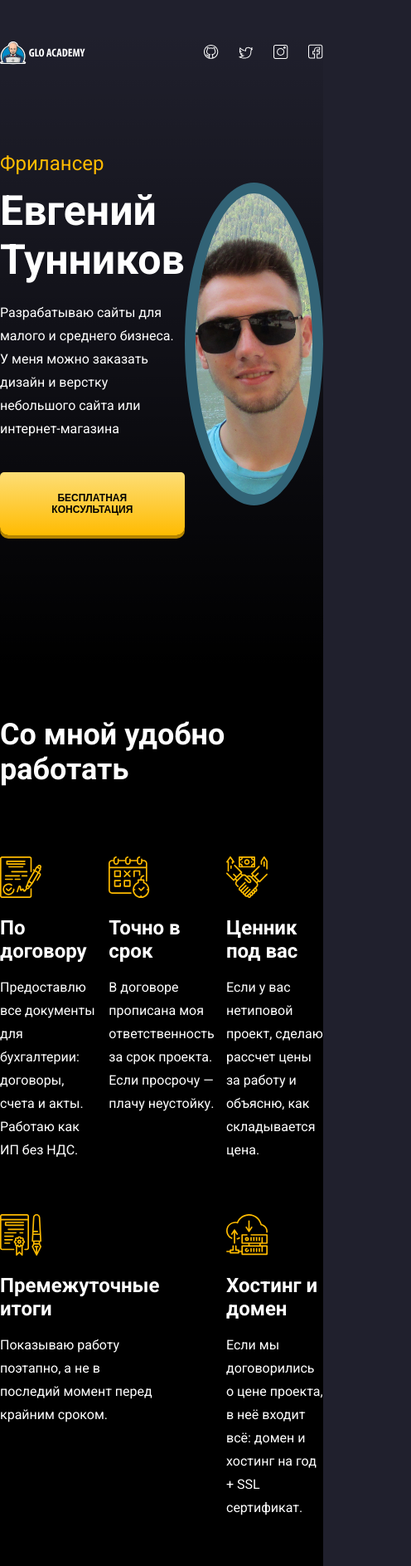
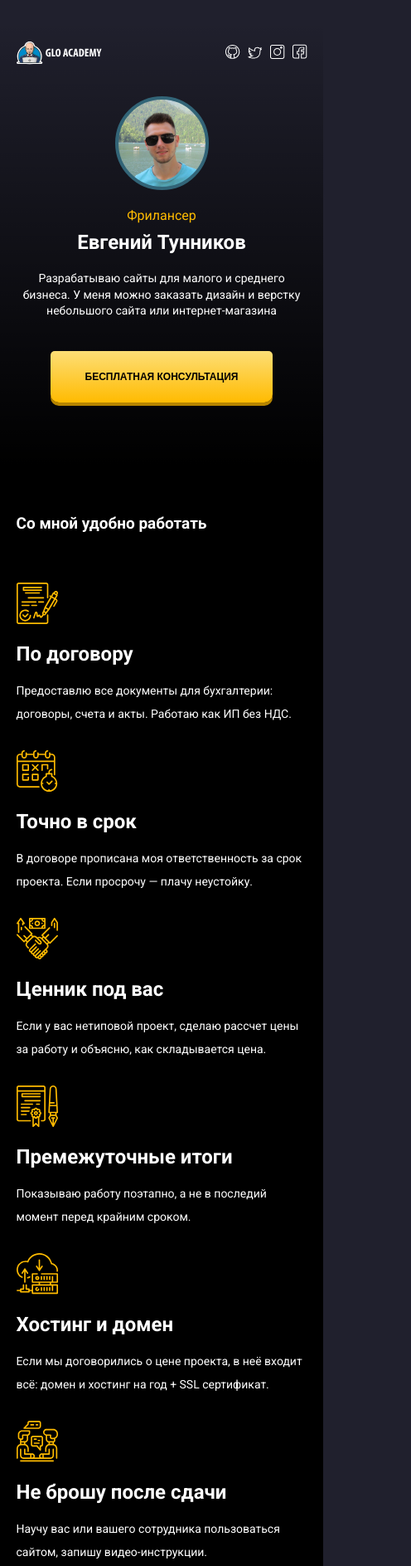
Before and after one commit to Evgeny861/portfolio, a plain HTML site: page index.html in a window 390 px wide. Shown: the top 1887 px of the page at 83% size, 496 px wide, since content can reach past the window. Drawn offline with Linux system fonts and the light colour scheme.

Commit message:
last day

```diff
--- a/css/style.css
+++ b/css/style.css
@@ -1,5 +1,8 @@
 * {
     box-sizing: border-box;
+}
+img {
+    max-width: 100%;
 }
 body {
     background-color: #20202d;
@@ -9,6 +12,7 @@ body {
     font-family: 'Roboto', sans-serif;
 }
 .container {
+    width: 90%;
     max-width: 945px;
     margin: auto;
 }
@@ -269,3 +273,127 @@ body {
     text-decoration-line: underline;
     color: #A5A5A5;
 }
+
+@media (max-width: 1100px) {
+    .hero-avatar {
+        width: 300px;
+        height: 300px;
+        border-width: 10px;
+    }
+}
+
+@media (max-width: 836px) {
+    .hero-content {
+        flex-direction: column;
+    }
+    .hero-avatar {
+        order: 0;
+        width: 300px;
+        height: 300px;
+        border-width: 10px;
+        margin-bottom: 17px;
+    }
+    .hero-text {
+        order: 1;
+        text-align: center;
+    }
+    .features-item {
+        flex-basis: 45%;
+    }
+    .projects-slide {
+        flex-direction: column;
+    }
+    .project-image {
+        margin-bottom: 46px;
+    }
+    .contacts-block {
+        flex-direction: column;
+        align-items: flex-start;
+    }
+    .contacts-form {
+        margin-bottom: 56px;
+    }
+}
+@media (max-width: 564px) {
+    .hero {
+        padding-bottom: 75px;
+    }
+    .hero-avatar {
+        width: 113px;
+        height: 113px;
+        border-width: 4px;
+    }
+    .hero-header {
+        margin-bottom: 38px;
+    }
+    .social-link {
+        margin-left: 5px;
+    }
+    .hero-title {
+        font-size: 24px;
+        line-height: 28px;
+    }
+    .hero-subtitle {
+        font-size: 16px;
+        line-height: 27px;
+        margin-bottom: 5px;
+    }
+    .hero-description {
+        font-size: 14px;
+        line-height: 140%;
+    }
+    .section {
+        padding: 60px 0;
+    }
+    .section-title {
+        font-size: 19px;
+        line-height: 22px;
+        margin-bottom: 60px;
+    }
+    .features-item {
+        flex-basis: 100%;
+        margin-bottom: 30px;
+    }
+    .features-item {
+        font-size: 18px;
+        line-height: 28px;
+    }
+    .features-text {
+        font-size: 14px;
+        line-height: 28px;
+    }
+    .project-title {
+        font-size: 18px;
+        line-height: 150%;
+    }
+    .proejct-time, .project-cost, .projects-feedback {
+        flex-basis: 100%;
+        margin-bottom: 30px;
+    }
+    .project-paragraph {
+        font-size: 14px;
+    }
+    .contacts-form {
+        padding: 40px 19px;
+    }
+    .form-title {
+        font-size: 15px;
+        line-height: 140%;
+    }
+    .form-button {
+        font-size: 10px;
+    }
+    .contacts-phone, .contacts-mail {
+        flex-basis: 100%;
+        margin-bottom: 30px;
+    }
+    .contacts-title {
+        font-size: 18px;
+        line-height: 21px;
+    }
+    .contacts-link {
+        display: block;
+        font-size: 14px;
+        line-height: 16px;
+    }
+}
```
